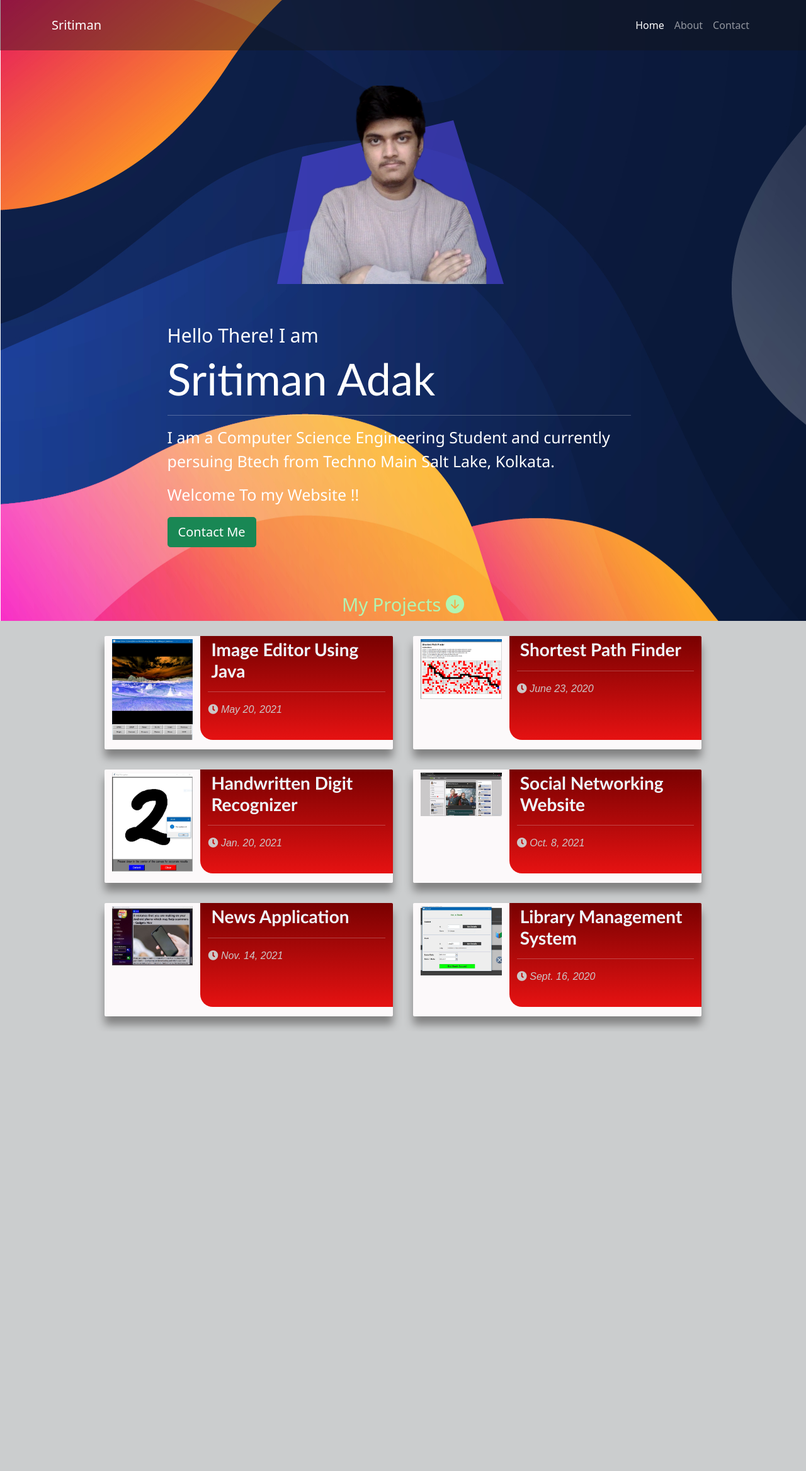
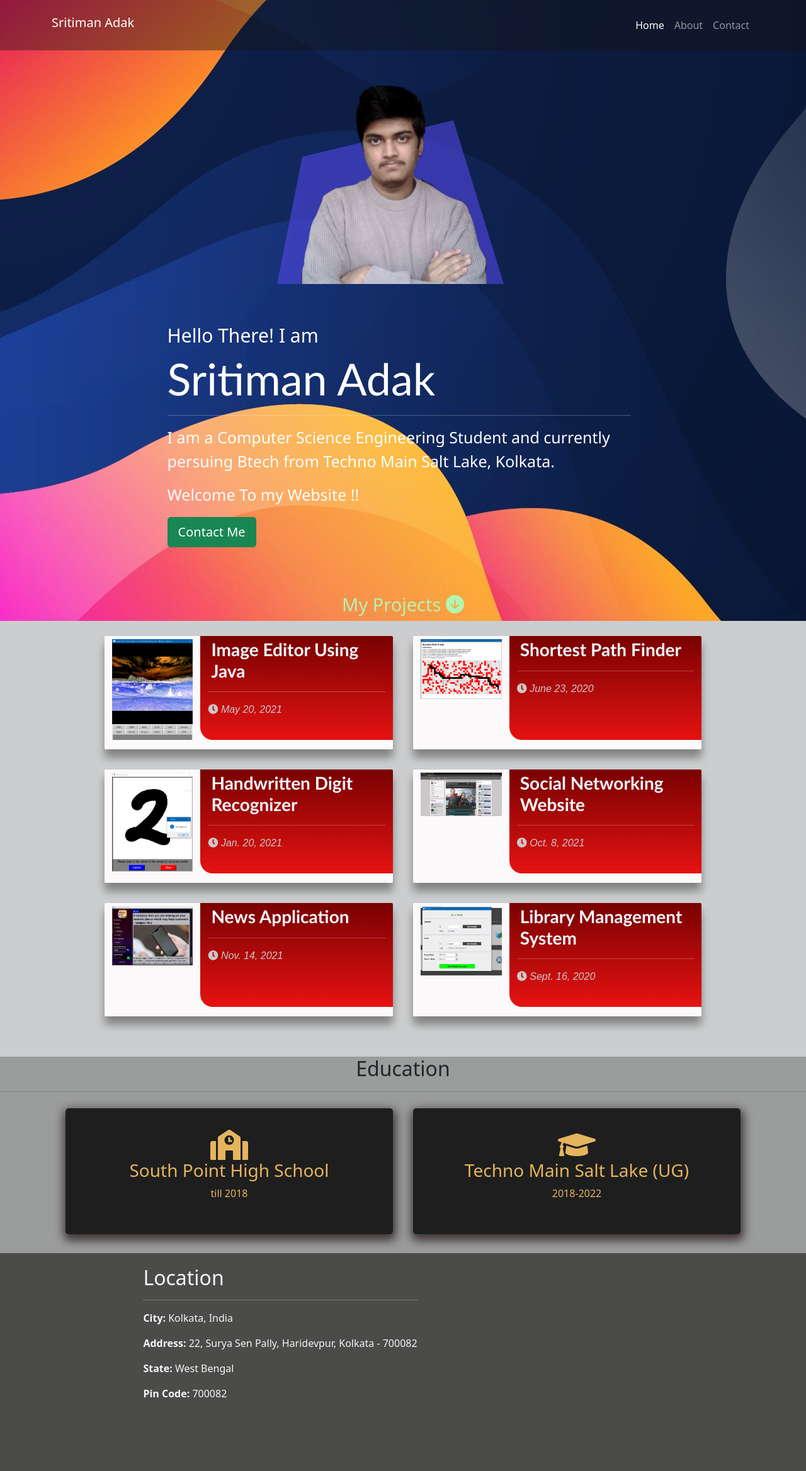
Before and after one commit to adaksritiman24/PortoFolio-Website, a Django app: page / in a window 1280 px wide. Shown: the whole page at 63% size. Before the commit the page ends 1634 px from the top, so only its background shows below. Run offline with Django 3.2, Linux system fonts and the light colour scheme; data comes from the database, SQL or seed files in the repository; a map, chart or similar area stays blank; some libraries are stand-ins or nearby versions; grey boxes are pictures that could not be loaded.

Commit message:
Added education and location details

```diff
--- a/static/css/style.css
+++ b/static/css/style.css
@@ -1,13 +1,17 @@
 *{
     box-sizing: border-box;
+    margin: 0;
+    padding: 0;
 }
 body, html{
     background: rgb(203, 205, 206);
 
 }
 .banner{
+    background-attachment:fixed;
     background-image: url('/static/imgs/bg.jpg');
     color: white;
+
 }
 #contact-btn{
     box-sizing: border-box;
@@ -151,3 +155,42 @@ body, html{
         transform: translateY(0%);
     }
 }
+.edu-section{
+    background-color: rgb(155, 156, 156);
+    margin-top: 20px;
+    padding: 20px 0px;
+    padding-top: 0px;
+}
+.edu-main{
+
+    display: flex;
+    justify-content: space-evenly;
+    flex-wrap: wrap;
+    flex-direction: row;
+}
+
+.edu-holder{
+    padding: 34px;
+    margin: 10px;
+    background: rgb(30, 30, 31);
+    color: rgb(228, 181, 93);
+    width: 65vh;
+    height: 25vh;
+    border-radius: 5px;
+    box-shadow: 1px 6px 15px 4px rgb(63, 52, 52);
+}
+.edu-holder > div, .edu-holder> h3 {
+    text-align: center;
+}
+
+.location-section{
+    display: flex;
+    flex-wrap: wrap;
+    flex-direction: row;
+    justify-content: center;
+    background-color: rgb(75, 75, 74);
+    color:whitesmoke;
+}
+.location-section > div{
+    margin: 20px;
+}
--- /dev/null
+++ b/static/js/main.js
@@ -0,0 +1,17 @@
+console.log("main.js");
+document.getElementById('body').onscroll = function myFunc(){
+    let pos = -1* parseInt(document.documentElement.scrollTop)*1.5 + "px";
+    document.getElementById('bg-banner').style.backgroundPositionY = pos;
+    if(document.documentElement.scrollTop > 600){
+        document.getElementById('navbar-id').style.backgroundColor = "rgba(20, 20, 20,0.9)"
+    }else{
+        document.getElementById('navbar-id').style.backgroundColor = "rgba(20, 20, 20,0.4)"
+    }
+}
+
+const sendToPage = (page)=>{
+    let a = document.createElement('a');
+    a.href = "https://"+page;
+    a.target = "_blank";
+    a.click();
+}
--- a/templates/base.html
+++ b/templates/base.html
@@ -15,14 +15,18 @@
     href="https://cdnjs.cloudflare.com/ajax/libs/font-awesome/5.15.1/css/all.min.css"
     rel="stylesheet"
     />
+    <link
+      href="https://cdnjs.cloudflare.com/ajax/libs/font-awesome/5.15.1/css/all.min.css"
+      rel="stylesheet"
+    />
     <link rel="stylesheet" href="{% static 'css/style.css' %}">
 
-    <title>Hello, world!</title>
+    <title>Sritiman Adak | Profile</title>
   </head>
-  <body>
-    <nav class="navbar navbar-expand-lg navbar-dark fixed-top" style="background: rgba(20, 20, 20,0.4); height:80px">
+  <body id="body">
+    <nav class="navbar navbar-expand-lg navbar-dark fixed-top" style=" transition : 0.6s; background: rgba(20, 20, 20,0.4); height:80px" id="navbar-id">
         <div class="container">
-          <a class="navbar-brand" href="#">Sritiman</a>
+          <h1 class="navbar-brand" href="#">Sritiman Adak</h1>
           <button class="navbar-toggler" type="button" data-bs-toggle="collapse" data-bs-target="#navbarNav" aria-controls="navbarNav" aria-expanded="false" aria-label="Toggle navigation">
             <span class="navbar-toggler-icon"></span>
           </button>
@@ -33,7 +37,7 @@
                 <a class="nav-link active" aria-current="page" href="#">Home</a>
               </li>
               <li class="nav-item">
-                <a class="nav-link" href="#">About</a>
+                <a class="nav-link" href="#edu-section-id">About</a>
               </li>
               <li class="nav-item">
                 <a class="nav-link" href="#">Contact</a>
@@ -46,6 +50,6 @@
     {% endblock %}
 
     <script src="https://cdn.jsdelivr.net/npm/bootstrap@5.1.3/dist/js/bootstrap.bundle.min.js" integrity="sha384-ka7Sk0Gln4gmtz2MlQnikT1wXgYsOg+OMhuP+IlRH9sENBO0LRn5q+8nbTov4+1p" crossorigin="anonymous"></script>
-
+    <script src="static/js/main.js"></script>
   </body>
 </html>
--- a/templates/home.html
+++ b/templates/home.html
@@ -1,21 +1,23 @@
 {% extends 'base.html' %}
 {% load static %}
 {% block content %}
-<div class="banner">
+<div class="banner" id="bg-banner">
     <div class="container">
         <div class="b-center">
             <div class="myinfo">
                 <h3>Hello There! I am</h3>
                 <h2>Sritiman Adak</h2>
                 <hr>
-                <p>I am a Computer Science Engineering Student and currently persuing Btech from Techno Main Salt Lake, Kolkata.</p>
+                <p>I am a Computer Science Engineering Student and currently persuing Btech from Techno Main Salt Lake,
+                    Kolkata.</p>
                 <p class="mt-2"><strong>Welcome To my Website !!</strong></p>
                 <a href="" class="btn btn-success btn-lg" id="contact-btn">Contact Me</a>
             </div>
             <div class="mypic d-flex justify-content-center">
                 <svg height="400px" width="400px">
-                    <polygon points="40,198 0,400 360,400, 280,140" style="fill:rgba(83, 73, 231, 0.6);" stroke-linejoin: "round" />
-                    <image href = "/static/imgs/my-img.png" x="0" y="85" height="330" width="370"/>
+                    <polygon points="40,198 0,400 360,400, 280,140" style="fill:rgba(83, 73, 231, 0.6);"
+                        stroke-linejoin: "round" />
+                    <image href="/static/imgs/my-img.png" x="0" y="85" height="330" width="370" />
                 </svg>
             </div>
 
@@ -46,4 +48,41 @@
         {% endfor %}
     </div>
 </div>
+<div class="edu-section" id = "edu-section-id">
+    <h2 class="text-center mt-5 mb-3">Education</h2>
+    <hr>
+    <div class="container edu-main">
+        <div class="edu-holder" onclick="sendToPage('www.southpoint.edu.in')" style="cursor: pointer;">
+            <div><i class="fas fa-school fa-3x"></i></div>
+            <h3>
+                South Point High School
+
+            </h3>
+                <div>till 2018</div>
+        </div>
+        <div class="edu-holder" onclick="sendToPage('ticollege.ac.in')" style="cursor: pointer;">
+            <div><i class="fas fa-graduation-cap fa-3x"></i></div>
+            <h3>
+                Techno Main Salt Lake (UG)
+            </h3>
+            <div>2018-2022</div>
+        </div>
+    </div>
+</div>
+<div class="location-section">
+    <div class="location-info">
+        <h2>Location</h2>
+        <hr>
+        <p><strong>City: </strong>Kolkata, India</p>
+        <p><strong>Address: </strong> 22, Surya Sen Pally, Haridevpur, Kolkata - 700082</p>
+        <p><strong>State: </strong>West Bengal</p>
+        <p><strong>Pin Code: </strong>700082</p>
+    </div>
+    <div class="location-map">
+        <iframe
+        src="https://www.google.com/maps/embed?pb=!1m18!1m12!1m3!1d6115.872069717836!2d88.33199414146179!3d22.472770881584864!2m3!1f0!2f0!3f0!3m2!1i1024!2i768!4f13.1!3m3!1m2!1s0x3a027088c7180563%3A0x2888345158de2873!2sSurya%20Sen%20Pally%2C%20Haridevpur%2C%20Paschim%20Putiary%2C%20Kolkata%2C%20West%20Bengal%20700041!5e0!3m2!1sen!2sin!4v1646463569746!5m2!1sen!2sin"
+        width="350vh" height="300vh" style="border:0;" allowfullscreen="" loading="lazy"></iframe>
+    </div>
+
+</div>
 {% endblock %}
```
Also changed, not shown: static/imgs/bg.jpg.
